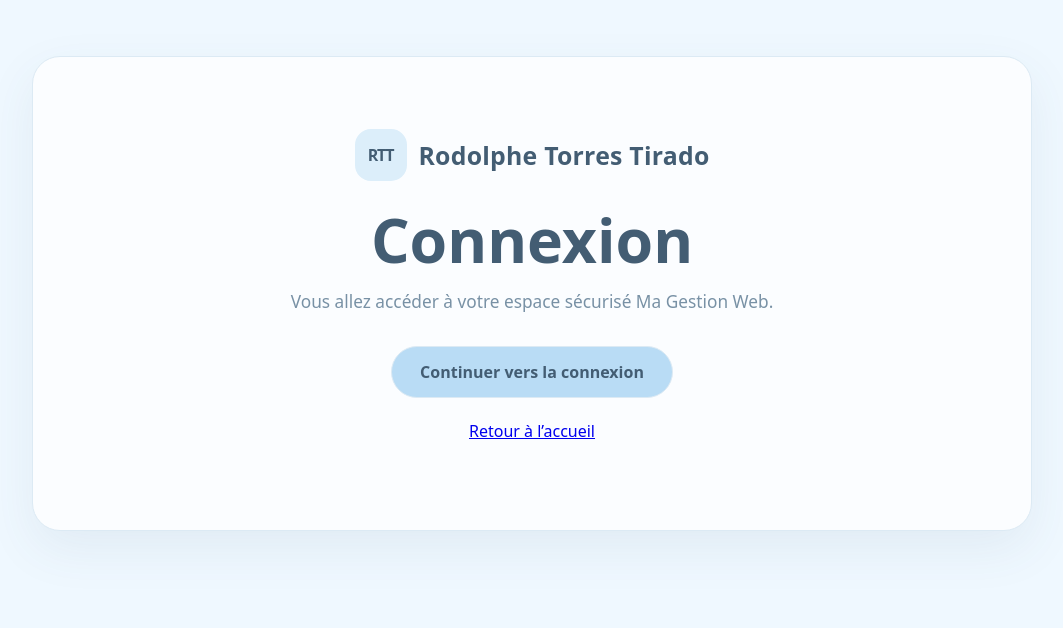
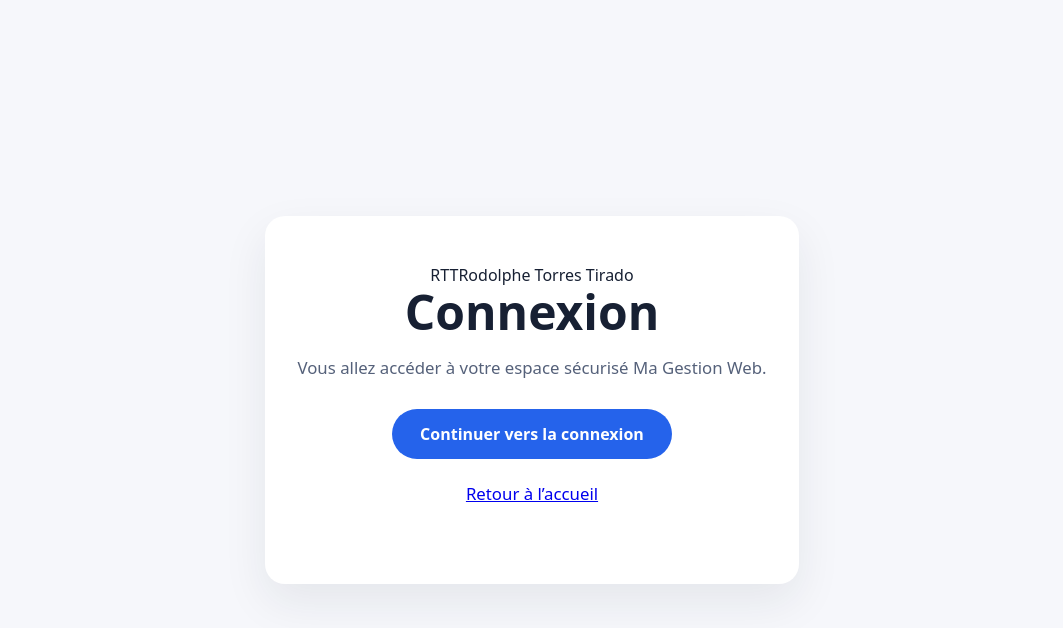
Before and after one commit to cftcmafsas-ai/ma-gestion-web, a plain HTML site: page login.html in a window 1280 px wide. Shown: the whole page, without its empty margins (108-1171 px from the left). Drawn offline with Linux system fonts and the light colour scheme.

Commit message:
Restaurer styles.css à son état antérieur aux dernières modifications

```diff
--- a/styles.css
+++ b/styles.css
@@ -1,26 +1,10 @@
-:root{font-family:system-ui,-apple-system,"Segoe UI",sans-serif;color:#435d73;background:#eff8ff;font-synthesis:none;text-rendering:optimizeLegibility}
-*{box-sizing:border-box;scroll-behavior:smooth}
-body{margin:0;min-height:100vh;background:#eff8ff;color:#435d73}
-.site-header{position:sticky;top:0;z-index:20;background:rgba(251,253,255,.94);backdrop-filter:blur(12px);border-bottom:1px solid #dceaf4}
-.main-nav{max-width:1080px;margin:auto;display:flex;justify-content:center;gap:clamp(18px,5vw,52px);padding:16px 20px}
-.main-nav a{color:inherit;text-decoration:none;font-weight:650}
-.main-nav a:hover,.main-nav a:focus-visible{text-decoration:underline;text-underline-offset:5px}
-main{width:min(100% - 32px,1000px);margin:0 auto}
-.hero{margin:clamp(28px,7vh,76px) auto 42px;padding:clamp(30px,7vw,72px) 24px;text-align:center;background:#fbfdff;border:1px solid #dceaf4;border-radius:28px;box-shadow:0 18px 50px rgba(67,93,115,.08)}
-.tagline{margin:0 0 22px;font-size:clamp(1.1rem,3vw,1.55rem);font-weight:650;color:#7891a5}
-.brand{display:flex;align-items:center;justify-content:center;gap:12px;margin:0 auto 26px}
-.brand-mark{display:grid;place-items:center;width:52px;height:52px;border-radius:16px;background:#dceefa;color:#435d73;font-weight:800;letter-spacing:-.08em}
-.brand-name{font-size:clamp(1.15rem,3vw,1.55rem);font-weight:750;letter-spacing:.01em}
-h1{margin:0 0 14px;font-size:clamp(2.1rem,7vw,3.8rem);line-height:1.08}
-.intro{max-width:600px;margin:0 auto 30px;color:#7891a5;font-size:1.08rem;line-height:1.7}
-.action-area{padding-top:4px}
-.button{display:inline-flex;justify-content:center;align-items:center;min-height:52px;padding:14px 28px;border-radius:999px;background:#b9dcf5;color:#435d73;text-decoration:none;font-weight:750;border:1px solid #dceaf4;transition:transform .2s,filter .2s}
-.button:hover,.button:focus-visible{filter:brightness(.97);transform:translateY(-1px)}
-.contact-section{margin:0 auto 34px;padding:30px clamp(22px,5vw,44px);background:#fbfdff;border:1px solid #dceaf4;border-radius:22px;text-align:center;scroll-margin-top:90px}
-.contact-section h2{margin:0 0 10px}
-.contact-section p{margin:0 0 12px;color:#7891a5;line-height:1.6}
-.contact-section a{color:inherit;font-weight:650}
-footer{text-align:center;padding:12px 20px 28px;color:#7891a5;font-size:.9rem}
-footer p{margin:0}
-@media(max-width:480px){.main-nav{gap:18px;padding:14px 10px}.main-nav a{font-size:.92rem}.brand{flex-direction:column;gap:8px}}
-@media(prefers-reduced-motion:reduce){*{scroll-behavior:auto;transition:none!important}}
+:root { color-scheme: light dark; font-family: system-ui, -apple-system, "Segoe UI", sans-serif; }
+* { box-sizing: border-box; }
+body { margin: 0; min-height: 100vh; display: grid; place-items: center; background: #f6f7fb; color: #172033; }
+.hero { max-width: 640px; margin: 24px; padding: 48px 32px; text-align: center; background: #fff; border-radius: 20px; box-shadow: 0 18px 45px rgba(23,32,51,.08); }
+h1 { margin: 0 0 16px; font-size: clamp(2rem, 6vw, 3rem); line-height: 1.1; }
+p { margin: 0 0 28px; font-size: 1.05rem; line-height: 1.6; color: #55617a; }
+.button { display: inline-block; padding: 14px 28px; border-radius: 999px; background: #2563eb; color: #fff; text-decoration: none; font-weight: 700; }
+.button:hover, .button:focus-visible { background: #1d4ed8; }
+footer { position: fixed; bottom: 16px; left: 0; right: 0; text-align: center; color: #6b7280; font-size: .85rem; }
+@media (prefers-color-scheme: dark) { body { background: #0f172a; color: #e5e7eb; } .hero { background: #111827; box-shadow: none; } p { color: #9ca3af; } footer { color: #9ca3af; } }
```
